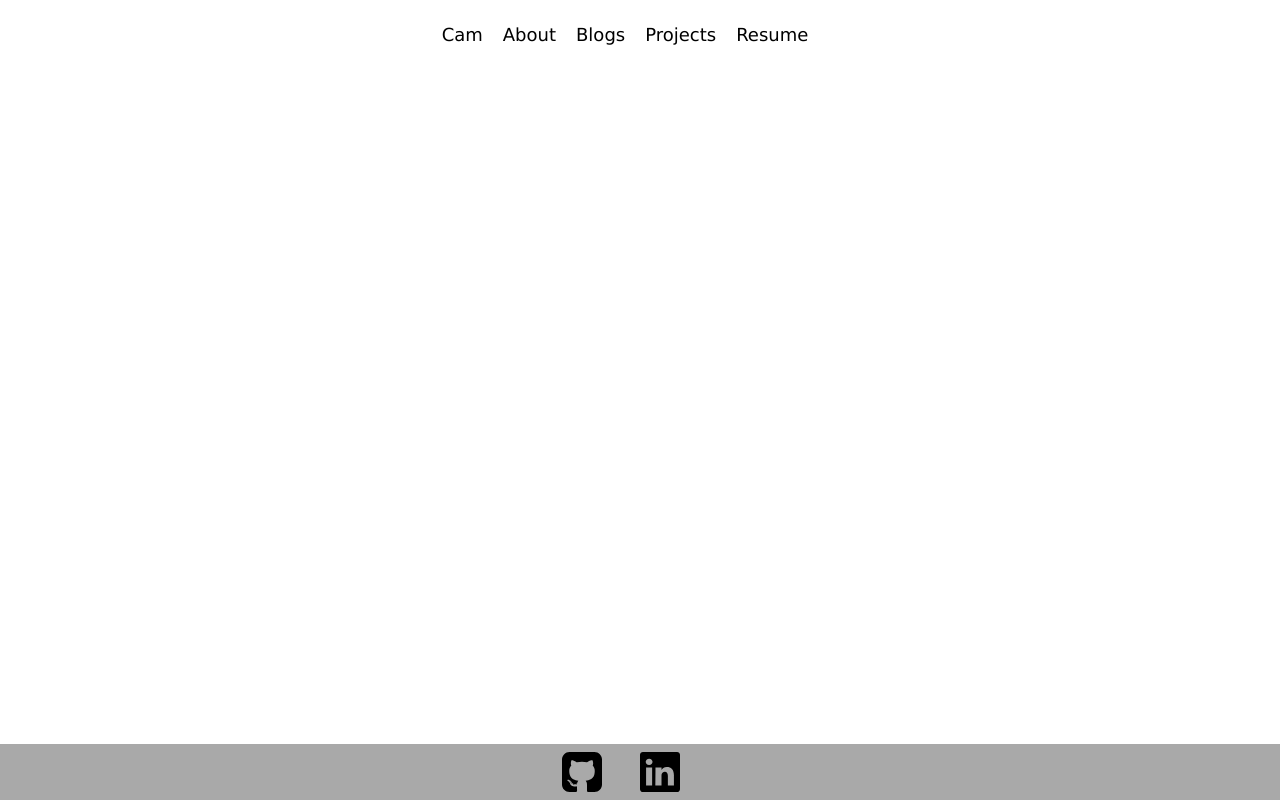
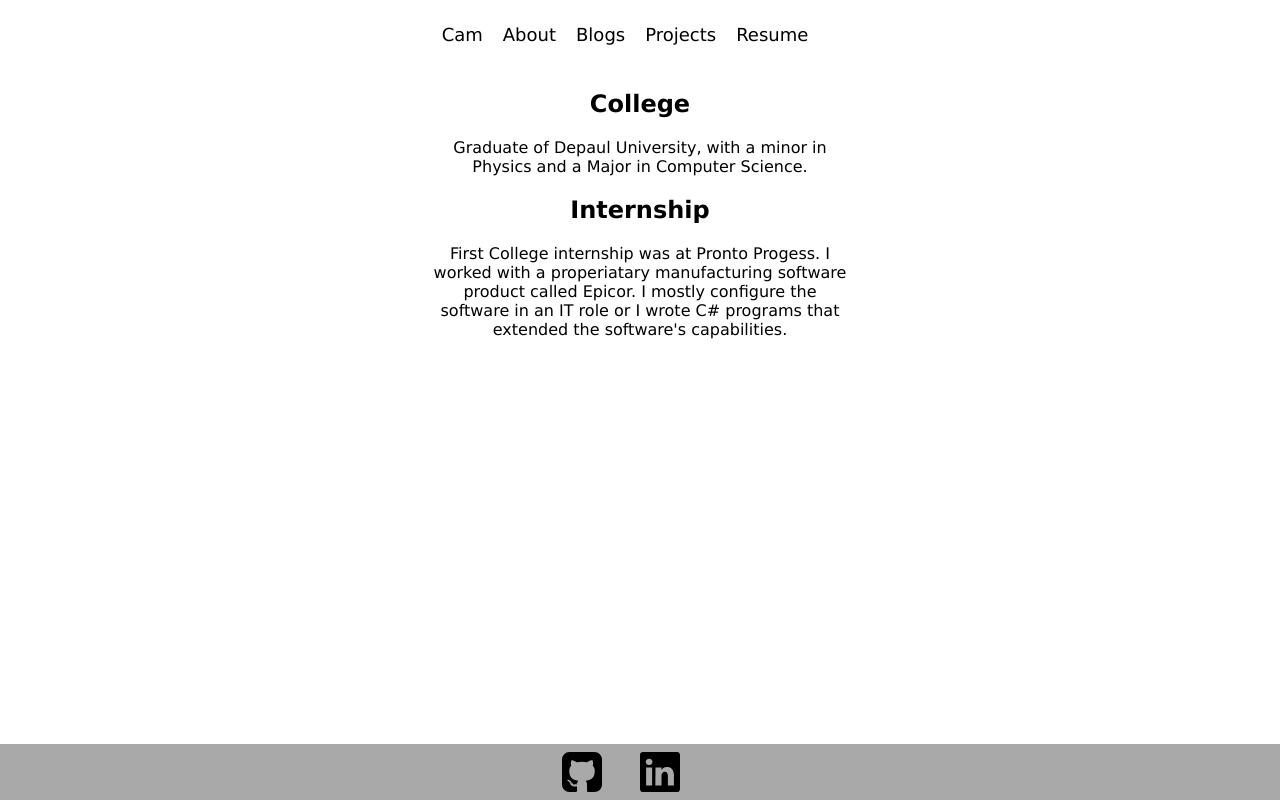
Before and after one commit to CMURPH56/Website, a Vue app: page /About in a window 1280 px wide. Built offline with nearby package versions, Linux system fonts and the light colour scheme.

Commit message:
added some content to the about section

```diff
--- a/src/components/About.vue
+++ b/src/components/About.vue
@@ -1,6 +1,17 @@
 <template>
   <section>
-    <div class='content' />
+    <div>
+      <h1> College </h1>
+      <p>
+        Graduate of Depaul University, with a minor in Physics and a Major in Computer Science.
+      </p>
+      <h1> Internship </h1>
+      <p>
+        First College internship was at Pronto Progess. I worked with a properiatary
+        manufacturing software product called Epicor. I mostly configure the software in an IT
+        role or I wrote C# programs that extended the software's capabilities.
+      </p>
+    </div>
   </section>
 </template>
 
@@ -14,6 +25,10 @@
 .content h1 {
   color: white;
 }
+p {
+  margin: 0 auto;
+  width: 33%;
+}
 img {
   height: auto;
   width:  350px;
@@ -25,5 +40,8 @@ img {
   img{
     width: 100%;
   }
+  p {
+    width: 100%;
+  }
 }
 </style>
--- a/src/components/Projects.vue
+++ b/src/components/Projects.vue
@@ -38,7 +38,6 @@
   padding-top: 3%;
   width: 30%;
   height: 30%;
-
 }
 @media only screen and (min-device-width : 320px) and (max-device-width : 480px) {
   .project-description {
@@ -48,5 +47,4 @@
     width: 100;
   }
 }
-
 </style>
```
